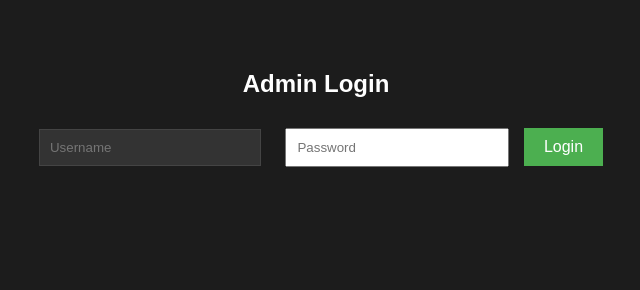
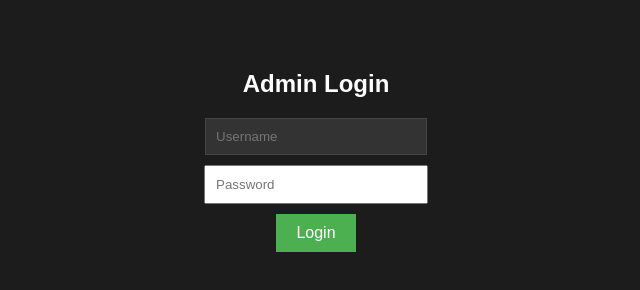
Before and after one commit to Nevimas/shadow-council, a plain HTML site: page index.html in a window 1280 px wide. Shown: the whole page, without its empty margins (324-964 px from the left). Drawn offline with Linux system fonts and the light colour scheme.

Commit message:
Update styles.css

```diff
--- a/styles.css
+++ b/styles.css
@@ -16,6 +16,9 @@ body {
     margin: 10px;
     padding: 10px;
     width: 200px;
+    display: block;
+    margin-left: auto;
+    margin-right: auto;
 }
 
 button {
@@ -25,6 +28,9 @@ button {
     padding: 10px 20px;
     cursor: pointer;
     font-size: 16px;
+    display: block;
+    margin-left: auto;
+    margin-right: auto;
 }
 
 button:hover {
```
